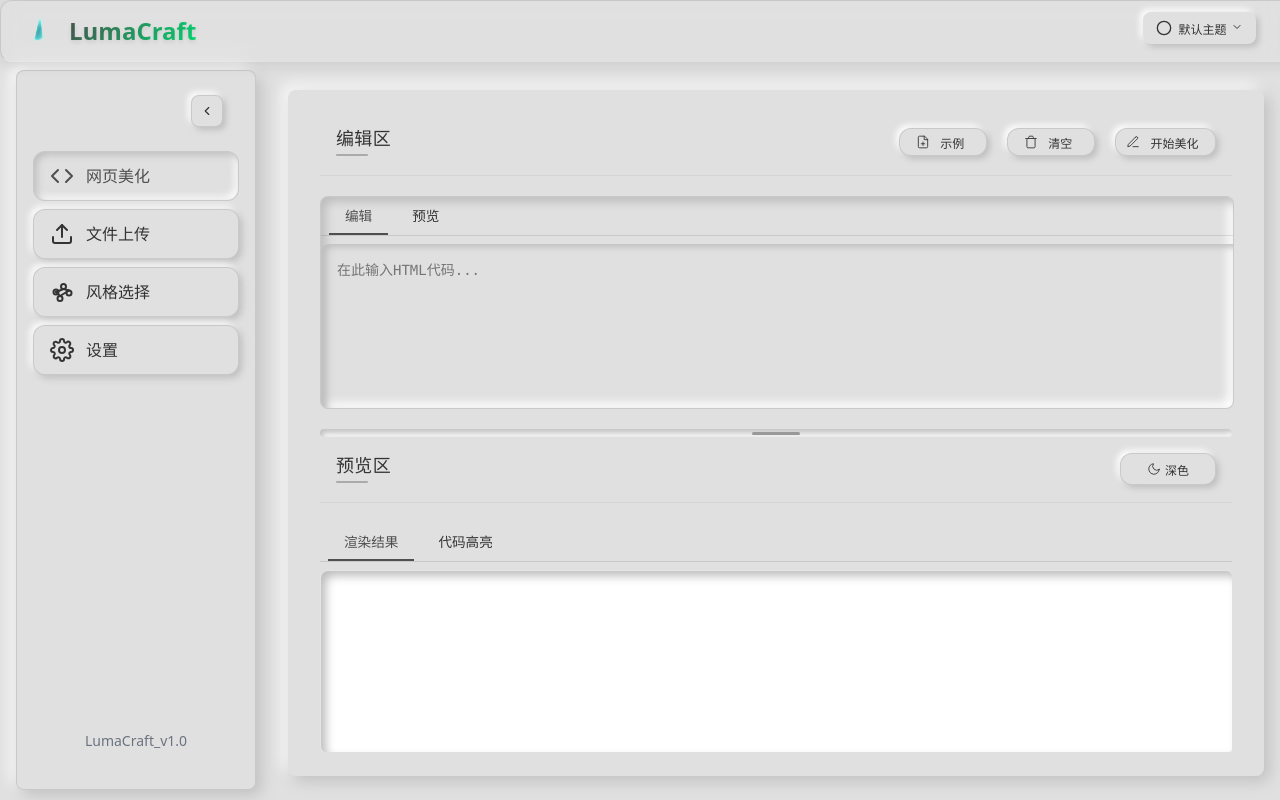
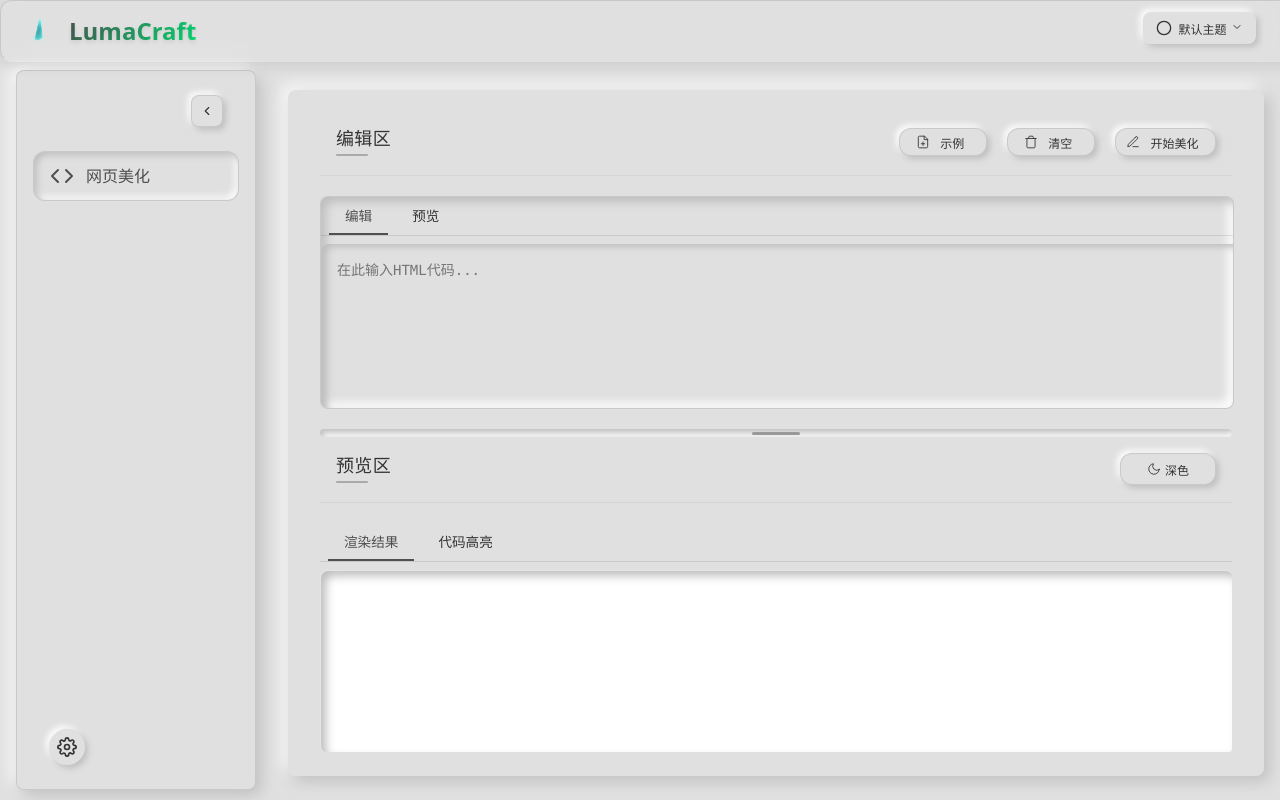
Before and after one commit to 08820048/aui, a Vue app: page / in a window 1280 px wide. Built offline with nearby package versions, Linux system fonts and the light colour scheme.

Commit message:
优化界面：修复模态框自动滚动功能，调整侧边栏布局和设置按钮位置

```diff
--- a/src/components/Modal/TypewriterModal.vue
+++ b/src/components/Modal/TypewriterModal.vue
@@ -106,7 +106,7 @@
   return scrollPosition >= (container.scrollHeight - 20);
 };
 
-// 自动滚动到底部
+// 自动滚动到底部 - 重写为更简单直接的实现
 const scrollToBottom = async (force = false) => {
   if (!codeContainer.value) return;
 
@@ -116,24 +116,26 @@
     return;
   }
 
+  // 等待DOM更新
   await nextTick();
   const container = codeContainer.value;
 
-  // 防抖：清除之前的定时器
-  clearTimeout(scrollTimer);
+  // 直接设置滚动位置 - 不使用平滑滚动，避免滚动中断
+  container.scrollTop = container.scrollHeight;
 
-  // 设置新的定时器，延迟执行滚动
-  scrollTimer = setTimeout(() => {
-    // 使用平滑滚动
-    container.scrollTo({
-      top: container.scrollHeight,
-      behavior: 'smooth'
-    });
-
-    // 滚动后重置新内容标志
+  // 再次确保滚动到底部
+  setTimeout(() => {
+    container.scrollTop = container.scrollHeight;
     hasNewContent.value = false;
   }, 50);
-};
+
+  // 打印调试信息
+  console.log('Scrolling to bottom', {
+    scrollHeight: container.scrollHeight,
+    clientHeight: container.clientHeight,
+    scrollTop: container.scrollTop
+  });
+}
 
 // 处理用户滚动事件
 const handleScroll = () => {
@@ -225,25 +227,36 @@
 
       clearInterval(typingTimer);
       let i = oldVal ? oldVal.length : 0;
+      let lastScrollPos = 0;
+
       typingTimer = setInterval(() => {
         if (i < newVal.length) {
           displayedCode.value = newVal.slice(0, i + 1);
           i++;
           updateHighlight();
-          // 每20个字符滚动一次，避免过于频繁的滚动
-          if (i % 20 === 0 || i === newVal.length) {
+
+          // 每10个字符滚动一次，避免过于频繁的滚动
+          if (i % 10 === 0 || i === newVal.length) {
             scrollToBottom();
+          }
+
+          // 每100个字符打印一次调试信息
+          if (i % 100 === 0 && codeContainer.value) {
+            const container = codeContainer.value;
+            const currentScrollPos = container.scrollTop;
+            console.log(`Typing progress: ${i}/${newVal.length}, Scroll changed: ${currentScrollPos - lastScrollPos}`);
+            lastScrollPos = currentScrollPos;
           }
         } else {
           clearInterval(typingTimer);
           // 确保最后一次滚动到底部
-          scrollToBottom();
+          scrollToBottom(true); // 强制滚动
         }
       }, 8); // 可调速度
     } else {
       displayedCode.value = newVal || '';
       updateHighlight();
-      scrollToBottom();
+      scrollToBottom(true); // 强制滚动
     }
   },
   { immediate: true }
@@ -286,10 +299,16 @@
   // 初始化时重置自动滚动状态
   shouldAutoScroll.value = true;
   hasNewContent.value = false;
+  window.lastScrollTime = 0;
 
   // 添加滚动事件监听
   if (codeContainer.value) {
     codeContainer.value.addEventListener('scroll', handleScroll);
+
+    // 初始化后立即滚动到底部
+    setTimeout(() => {
+      scrollToBottom(true);
+    }, 100);
   }
 });
 
@@ -384,9 +403,9 @@
               @click="scrollToNewContent"
             >
               <svg xmlns="http://www.w3.org/2000/svg" width="16" height="16" viewBox="0 0 24 24" fill="none" stroke="currentColor" stroke-width="2" stroke-linecap="round" stroke-linejoin="round">
-                <polyline points="6 9 12 15 18 9"></polyline>
+                <path d="M12 5v14M5 12h14"></path>
               </svg>
-              <span>新内容</span>
+              <span>有新内容，点击查看</span>
             </div>
           </div>
         </div>
@@ -607,6 +626,20 @@
   overflow: hidden;
 }
 
+/* 滚动指示器 */
+.code-highlight-wrapper::after {
+  content: '';
+  position: absolute;
+  bottom: 0;
+  left: 0;
+  right: 0;
+  height: 30px;
+  background: linear-gradient(to top, rgba(241, 243, 245, 0.8), transparent);
+  pointer-events: none;
+  opacity: 0.7;
+  z-index: 5;
+}
+
 .code-highlight {
   width: 100%;
   height: 100%;
@@ -617,15 +650,17 @@
   border-radius: 12px;
   scrollbar-width: thin;
   scrollbar-color: rgba(0, 0, 0, 0.2) transparent;
+  position: relative; /* 确保定位正确 */
+  max-height: 100%; /* 确保有最大高度限制 */
 }
 
 /* 新内容提示样式 */
 .new-content-indicator {
   position: absolute;
   bottom: 20px;
-  left: 50%;
-  transform: translateX(-50%);
-  background: rgba(0, 168, 255, 0.9);
+  right: 20px; /* 改为右侧定位，避免遮挡中间内容 */
+  transform: none; /* 移除居中变换 */
+  background: rgba(0, 168, 255, 0.95);
   color: white;
   padding: 8px 16px;
   border-radius: 20px;
@@ -633,18 +668,19 @@
   display: flex;
   align-items: center;
   gap: 6px;
-  box-shadow: 0 4px 12px rgba(0, 168, 255, 0.4);
+  box-shadow: 0 4px 15px rgba(0, 168, 255, 0.6);
   cursor: pointer;
   z-index: 10;
-  animation: bounceIn 0.5s ease-in-out, pulse 2s infinite ease-in-out;
+  animation: bounceIn 0.5s ease-in-out, pulse 1.5s infinite ease-in-out;
   transition: all 0.3s ease-in-out;
   backdrop-filter: blur(4px);
-  border: 1px solid rgba(255, 255, 255, 0.2);
+  border: 1px solid rgba(255, 255, 255, 0.3);
+  font-weight: 500;
 }
 
 .new-content-indicator:hover {
   background: rgba(0, 168, 255, 1);
-  transform: translateX(-50%) translateY(-2px);
+  transform: translateY(-2px);
   box-shadow: 0 6px 16px rgba(0, 168, 255, 0.5);
 }
 
@@ -707,16 +743,17 @@
 
 .code-highlight pre {
   width: 100%;
-  height: 100%;
+  min-height: 100%;
   margin: 0;
   padding: 1.5rem 2rem 2rem 1.5rem;
   background-color: transparent !important;
   border-radius: 12px;
-  overflow: auto;
+  overflow: visible; /* 改为visible，避免嵌套滚动 */
   font-family: 'Fira Code', 'Consolas', 'Monaco', monospace;
   font-size: 14px;
   line-height: 1.6;
   color: #2c3e50;
+  white-space: pre-wrap; /* 确保长行换行 */
 }
 
 /* 复制按钮样式 */
--- a/src/components/Sidebar/Sidebar.vue
+++ b/src/components/Sidebar/Sidebar.vue
@@ -27,6 +27,8 @@
     icon: 'code',
     active: true
   },
+  // 隐藏文件上传和风格选择按钮
+  /*
   {
     id: 2,
     title: '文件上传',
@@ -39,12 +41,7 @@
     icon: 'palette',
     active: false
   },
-  {
-    id: 4,
-    title: '设置',
-    icon: 'settings',
-    active: false
-  }
+  */
 ]);
 
 // 激活菜单项
@@ -78,8 +75,13 @@
 
     <!-- 侧边栏底部 -->
     <div class="sidebar-footer">
-      <p v-if="!isCollapsed">LumaCraft_v1.0</p>
-      <p v-else>v1.0</p>
+      <!-- 设置图标按钮 -->
+      <div class="settings-button" @click="activateMenuItem(4)">
+        <svg xmlns="http://www.w3.org/2000/svg" width="20" height="20" viewBox="0 0 24 24" fill="none" stroke="currentColor" stroke-width="2" stroke-linecap="round" stroke-linejoin="round">
+          <circle cx="12" cy="12" r="3"></circle>
+          <path d="M19.4 15a1.65 1.65 0 0 0 .33 1.82l.06.06a2 2 0 0 1 0 2.83 2 2 0 0 1-2.83 0l-.06-.06a1.65 1.65 0 0 0-1.82-.33 1.65 1.65 0 0 0-1 1.51V21a2 2 0 0 1-2 2 2 2 0 0 1-2-2v-.09A1.65 1.65 0 0 0 9 19.4a1.65 1.65 0 0 0-1.82.33l-.06.06a2 2 0 0 1-2.83 0 2 2 0 0 1 0-2.83l.06-.06a1.65 1.65 0 0 0 .33-1.82 1.65 1.65 0 0 0-1.51-1H3a2 2 0 0 1-2-2 2 2 0 0 1 2-2h.09A1.65 1.65 0 0 0 4.6 9a1.65 1.65 0 0 0-.33-1.82l-.06-.06a2 2 0 0 1 0-2.83 2 2 0 0 1 2.83 0l.06.06a1.65 1.65 0 0 0 1.82.33H9a1.65 1.65 0 0 0 1-1.51V3a2 2 0 0 1 2-2 2 2 0 0 1 2 2v.09a1.65 1.65 0 0 0 1 1.51 1.65 1.65 0 0 0 1.82-.33l.06-.06a2 2 0 0 1 2.83 0 2 2 0 0 1 0 2.83l-.06.06a1.65 1.65 0 0 0-.33 1.82V9a1.65 1.65 0 0 0 1.51 1H21a2 2 0 0 1 2 2 2 2 0 0 1-2 2h-.09a1.65 1.65 0 0 0-1.51 1z"></path>
+        </svg>
+      </div>
     </div>
   </aside>
 </template>
@@ -158,8 +160,49 @@
 .sidebar-footer {
   margin-top: auto;
   padding-top: 1rem;
-  text-align: center;
+  display: flex;
+  flex-direction: column;
+  align-items: flex-start; /* 左对齐 */
   font-size: 0.875rem;
   color: #6b7280;
+  width: 100%;
+  padding-left: 0.5rem;
+}
+
+.settings-button {
+  display: flex;
+  align-items: center;
+  justify-content: center;
+  width: 36px;
+  height: 36px;
+  border-radius: 50%;
+  background-color: var(--neu-background);
+  color: var(--neu-text-color);
+  cursor: pointer;
+  transition: all 0.3s ease;
+  box-shadow: 3px 3px 6px var(--neu-shadow-dark), -3px -3px 6px var(--neu-shadow-light);
+  margin-left: 0.5rem; /* 左侧距离 */
+}
+
+.settings-button:hover {
+  color: var(--neu-primary-color);
+  transform: translateY(-2px);
+}
+
+.settings-button:active {
+  box-shadow: inset 2px 2px 5px var(--neu-shadow-dark), inset -2px -2px 5px var(--neu-shadow-light);
+  transform: translateY(0);
+}
+
+/* 移除版本文本样式 */
+
+/* 折叠状态下的设置按钮样式 */
+.sidebar-collapsed .sidebar-footer {
+  align-items: center;
+  padding-left: 0;
+}
+
+.sidebar-collapsed .settings-button {
+  margin-left: 0;
 }
 </style>
```
